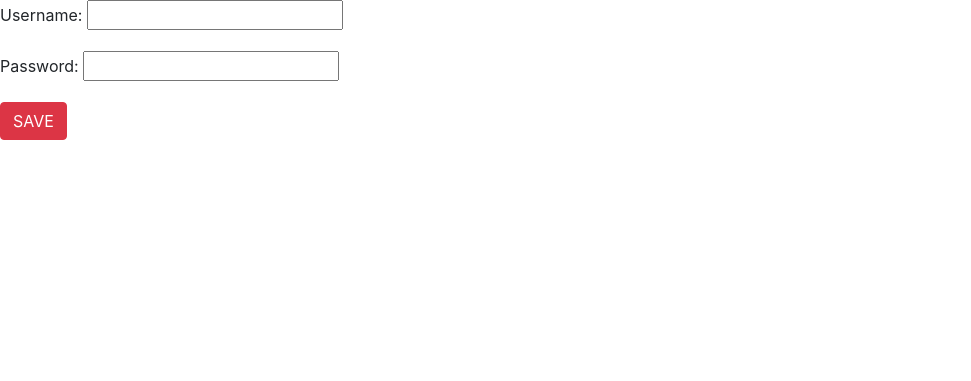
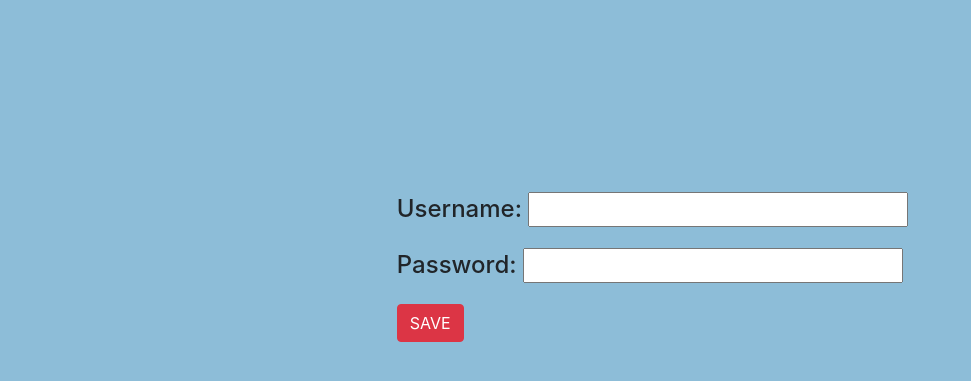
Before and after one commit to Curious-Ujjwal/Diary_Portal-1, a Django app: page /diary/intern/authentication/ in a window 1280 px wide. Shown: the top 381 px of the page, without its empty margins (0-971 px from the left). Run offline with Django 3.2, Linux system fonts and the light colour scheme; some libraries are stand-ins or nearby versions.

Commit message:
Added frontend to auth page

```diff
--- a/Diary_Portal/diary/templates/diary/Auth.html
+++ b/Diary_Portal/diary/templates/diary/Auth.html
@@ -4,16 +4,18 @@
 	<link rel="stylesheet" href="https://stackpath.bootstrapcdn.com/bootstrap/4.1.3/css/bootstrap.min.css" integrity="sha384-MCw98/SFnGE8fJT3GXwEOngsV7Zt27NXFoaoApmYm81iuXoPkFOJwJ8ERdknLPMO" crossorigin="anonymous">
 	<title>Diary Portal</title>
 </head>
-<body>
-
+<body style="padding: 2rem; background-color: #8dbdd8;">
+<div class="container-fluid" style="padding-top: 10em; padding-left: 22.8rem;">
 <div class="column">
+	<h4>
     <form action="" method="post" name="placement_edit">
     {{form.as_p}}
     {% csrf_token%}
     <input type="submit" value="SAVE" class="btn btn-danger">
     </form>
+</h4>
     </div>
-
+</div>
 
 </body>
 </html>
```
